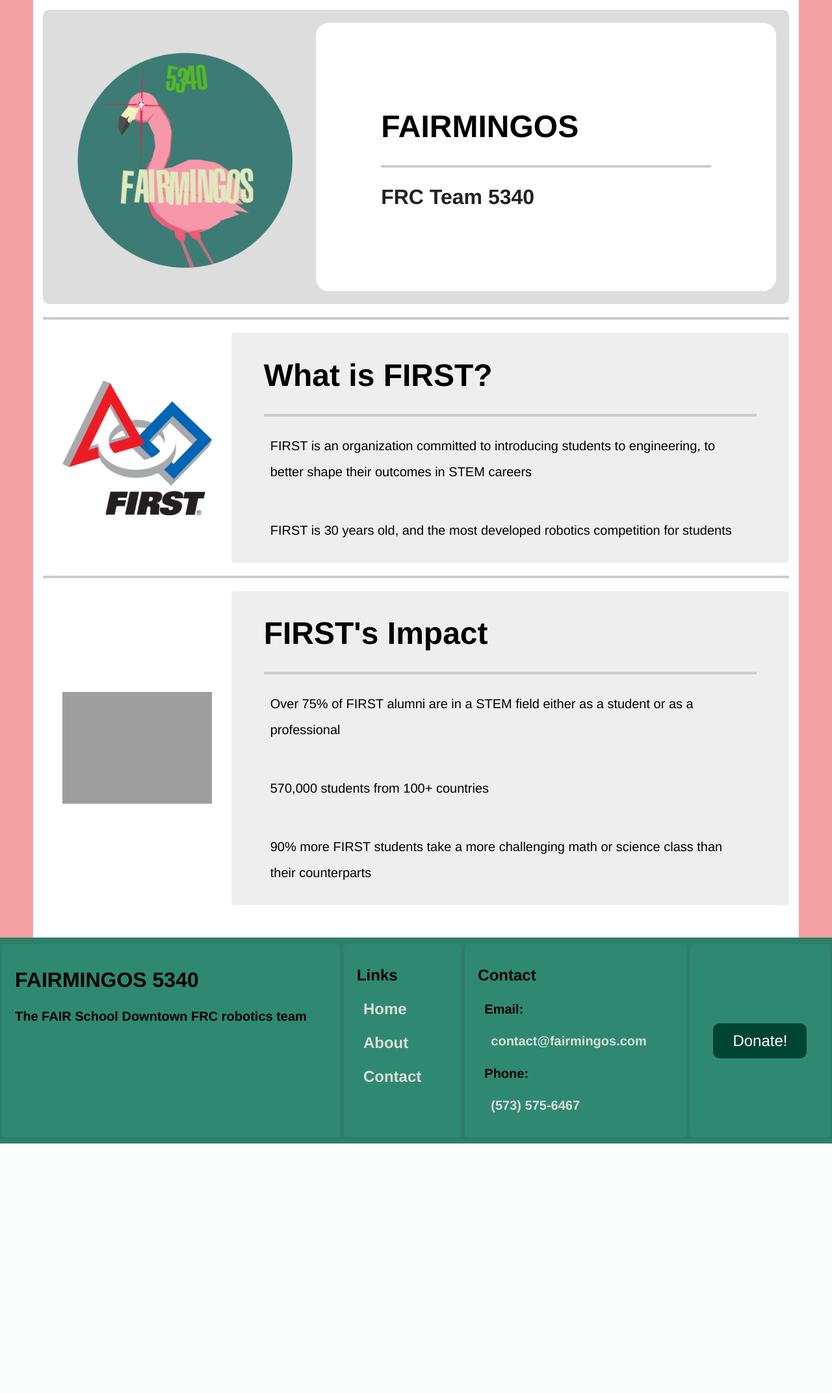
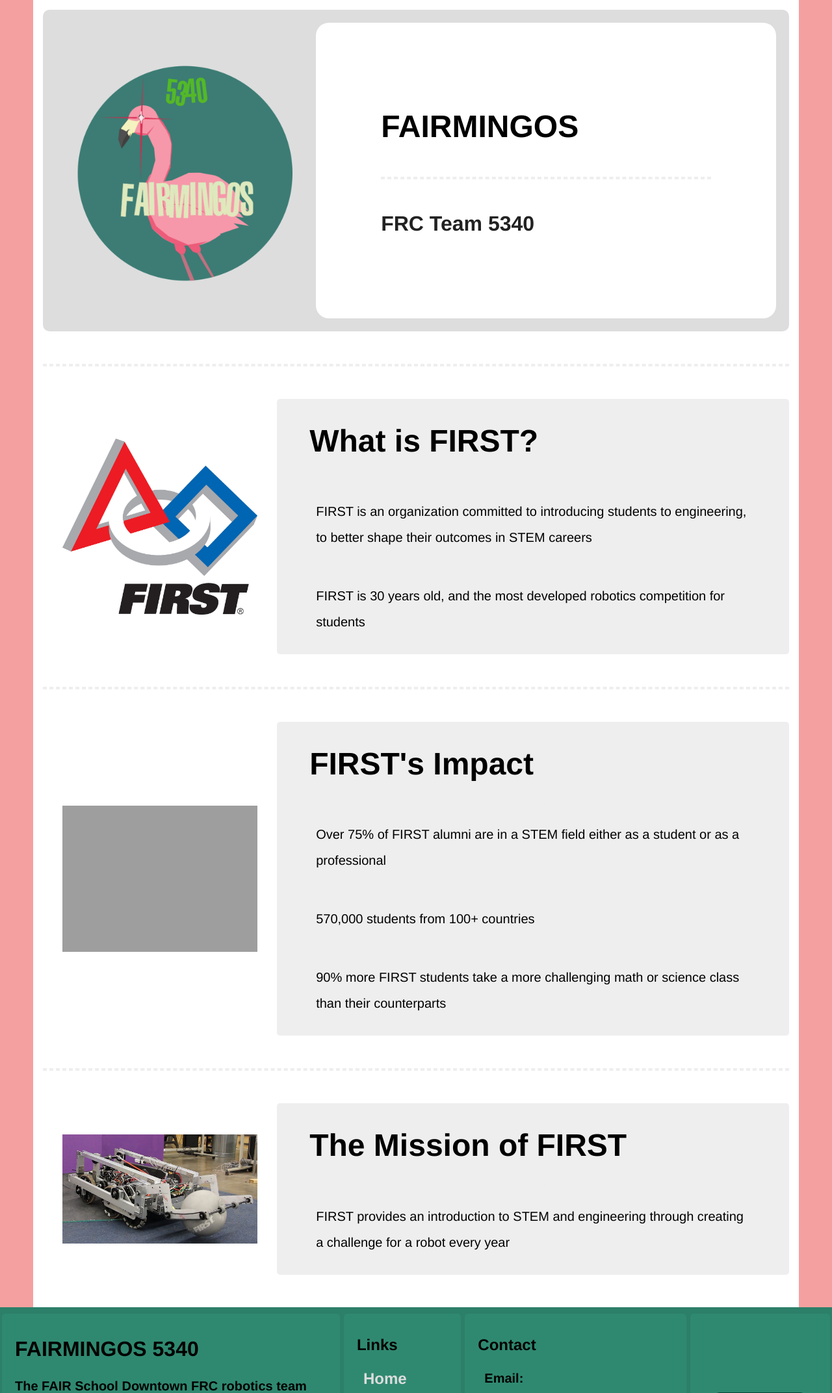
Before and after one commit to fairmingos-team/website, a Node server app: page / in a window 1280 px wide. Shown: the part 135-2279 px from the top of the page at 65% size. Before the commit the page ends 1895 px from the top, so only its background shows below. Run offline with Node 20, Linux system fonts and the light colour scheme; grey boxes are pictures that could not be loaded.

Commit message:
improved panel styling on large screens; added third panel to home page

```diff
--- a/public/styles/home.css
+++ b/public/styles/home.css
@@ -2,5 +2,11 @@
   margin: 20px 0;
   border: 2px solid #ccc;
 }
+@media (min-width: 720px) {
+  hr {
+    margin: 50px 0;
+    border: 2px dashed #eee;
+  }
+}
 
 /*# sourceMappingURL=home.css.map */
--- a/public/styles/index.css
+++ b/public/styles/index.css
@@ -157,7 +157,6 @@
   }
   div.panel img.panel-img {
     margin: 0 30px;
-    width: 20%;
   }
   div.panel div.panel-body {
     padding: 5px 50px;
--- a/public/styles/panel.css
+++ b/public/styles/panel.css
@@ -26,7 +26,6 @@
   }
   div.panel img.panel-img {
     margin: 0 30px;
-    width: 20%;
   }
   div.panel div.panel-body {
     padding: 5px 50px;
--- a/sass/home.sass
+++ b/sass/home.sass
@@ -1,3 +1,9 @@
+@import breakpoints
+
 hr
   margin: 20px 0
   border: 2px solid #ccc
+
+  @include lg
+    margin: 50px 0
+    border: 2px dashed #eee
--- a/sass/panel.sass
+++ b/sass/panel.sass
@@ -22,7 +22,6 @@
     justify-content: left
     img.panel-img
       margin: 0 30px
-      width: 20%
     div.panel-body
       padding: 5px 50px
       width: 100%
--- a/views/home.pug
+++ b/views/home.pug
@@ -29,3 +29,9 @@
     p
       | 90% more FIRST students take a more challenging math or science class
       | than their counterparts
+
+  hr
+  +panel("The Mission of FIRST", 'images/panel3.png')
+    p
+      | FIRST provides an introduction to STEM and engineering through
+      | creating a challenge for a robot every year
--- a/views/layout/nav.pug
+++ b/views/layout/nav.pug
@@ -6,9 +6,9 @@
     ul#nav-collapsable
       li
         if(title == "Home")
-          a(href="home").active Home
+          a(href="/").active Home
         else
-          a(href="home") Home
+          a(href="/") Home
       li
         if(title == "About")
           a(href="about").active About
```
Also changed, not shown: public/images/panel3.png (added), 3 other files.
